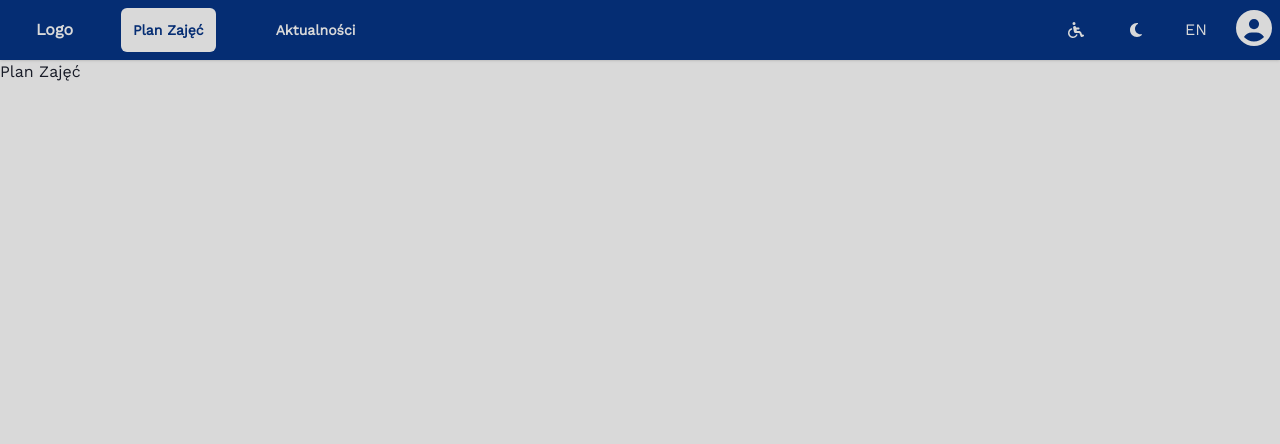
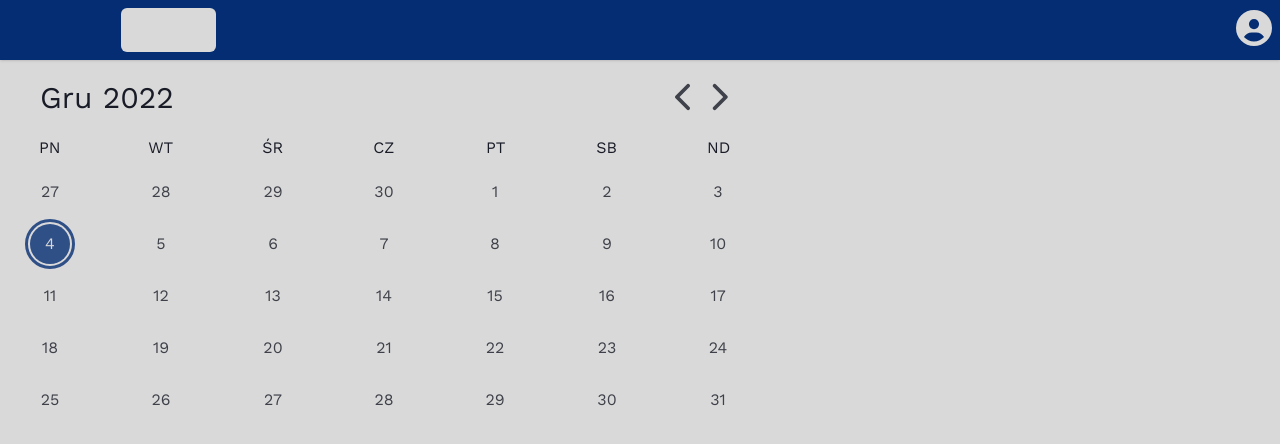
Before and after one commit to UniversityOfGdanskProjects/plan_front, a React (Vite) app: page / in a window 1280 px wide. Shown: the top 444 px of the page. Built offline with nearby package versions, Linux system fonts and the light colour scheme.

Commit message:
added calendar and spash animation

```diff
--- a/package.json
+++ b/package.json
@@ -14,6 +14,7 @@
     "@fortawesome/free-solid-svg-icons": "^6.2.0",
     "@fortawesome/react-fontawesome": "^0.2.0",
     "copy-to-clipboard": "^3.3.3",
+    "date-fns": "^2.29.3",
     "js-cookie": "^3.0.1",
     "react": "^18.2.0",
     "react-dom": "^18.2.0",
--- a/src/App.css
+++ b/src/App.css
@@ -1,10 +1,27 @@
 .tooltip-btn button{
     @apply active:text-secondaryLight dark:active:text-secondaryDark hover:text-secondaryLight dark:hover:text-secondaryDark focus-within:text-secondaryLight dark:focus-within:text-secondaryDark active:bg-primaryLight hover:bg-primaryLight focus-within:bg-primaryLight p-3 rounded-md w-10 h-10 flex items-center justify-center transition-all;
 }
+@keyframes splash {
+    from {
+        opacity: 0;
+        transform: scale(0, 0);
+    }
+    50% {
+        opacity: 1;
+        transform: scale(1.1, 1.1);
+    }
+    to {
+        transform: scale(1, 1);
+    }
+}
+h1,
+h2,
+h3,
 input,
 textarea,
 button,
 select,
 a {
   -webkit-tap-highlight-color: rgba(0,0,0,0);
+  animation: splash 1s ease-in-out normal forwards;
 }
--- /dev/null
+++ b/src/components/Calendar.jsx
@@ -0,0 +1,104 @@
+import {
+  faChevronLeft,
+  faChevronRight,
+} from "@fortawesome/free-solid-svg-icons";
+import { FontAwesomeIcon } from "@fortawesome/react-fontawesome";
+import {
+  add,
+  endOfMonth,
+  endOfWeek,
+  format,
+  isEqual,
+  isSameMonth,
+  isToday,
+  parse,
+  startOfMonth,
+  startOfToday,
+  startOfWeek,
+} from "date-fns";
+import { eachDayOfInterval } from "date-fns/esm";
+import { pl } from "date-fns/locale";
+import React, { useState } from "react";
+
+const Calendar = () => {
+  const today = startOfToday();
+  const [selectedDay, setSelectedDay] = useState(today);
+  const [currentMonth, setCurrentMonth] = useState(format(today, "MMM-yyyy"));
+
+  let firstDayCurrentMonth = parse(currentMonth, "MMM-yyyy", new Date());
+  console.log(firstDayCurrentMonth);
+
+  const days = eachDayOfInterval({
+    start: startOfWeek(startOfMonth(firstDayCurrentMonth)),
+    end: endOfWeek(endOfMonth(firstDayCurrentMonth)),
+  });
+
+  const NextMonth = () => {
+    let firstDayNextMonth = add(firstDayCurrentMonth, { months: 1 });
+    setCurrentMonth(format(firstDayNextMonth, "MMM-yyyy"));
+  };
+
+  const PrevMonth = () => {
+    let firstDayPrevMonth = add(firstDayCurrentMonth, { months: -1 });
+    setCurrentMonth(format(firstDayPrevMonth, "MMM-yyyy"));
+  };
+
+  return (
+    <div aria-label="Calendar" className="md:w-[60%]">
+      <div className="flex justify-between capitalize text-3xl mx-10 my-5">
+        <h2>{format(firstDayCurrentMonth, "MMM yyyy", { locale: pl })}</h2>
+        <div className="flex gap-4">
+          <button onClick={PrevMonth}>
+            <FontAwesomeIcon
+              className="opacity-80 hover:opacity-100"
+              icon={faChevronLeft}
+            />
+          </button>
+          <button onClick={NextMonth}>
+            <FontAwesomeIcon
+              className="opacity-80 hover:opacity-100"
+              icon={faChevronRight}
+            />
+          </button>
+        </div>
+      </div>
+      <div className="grid grid-cols-7 text-center gap-3 mb-3">
+        <h3>PN</h3>
+        <h3>WT</h3>
+        <h3>ŚR</h3>
+        <h3>CZ</h3>
+        <h3>PT</h3>
+        <h3>SB</h3>
+        <h3>ND</h3>
+      </div>
+      <div className="grid grid-cols-7 text-center gap-3">
+        {days.map((day) => (
+          <div key={day.toString()}>
+            <button
+              onClick={() => setSelectedDay(day)}
+              type="button"
+              className={`relative w-10 h-10 rounded-full items-center flex justify-center mx-auto opacity-80 hover:opacity-100 transition-all dark:hover:outline-primaryLight hover:outline-secondaryLight hover:outline-dotted outline-offset-2 ${
+                isToday(day)
+                  ? "dark:bg-primaryLight bg-secondaryLight text-primaryLight  dark:text-secondaryDark outline-primaryLight"
+                  : ""
+              }
+              ${!isSameMonth(day, firstDayCurrentMonth) && "opacity-40"}
+              ${
+                isEqual(day, selectedDay) &&
+                "outline dark:outline-primaryLight outline-secondaryLight"
+              }`}
+            >
+              {format(day, "d", { locale: pl })}
+              <div className="hidden absolute right-1 top-2 bg-emerald-500 w-1 h-1 rounded-full"></div>
+              <div className="hidden absolute right-2 top-2 bg-rose-500 w-1 h-1 rounded-full"></div>
+              <div className="hidden absolute right-2 top-1 bg-cyan-500 w-1 h-1 rounded-full"></div>
+              <div className="hidden absolute right-1 top-1 bg-fuchsia-500 w-1 h-1 rounded-full"></div>
+            </button>
+          </div>
+        ))}
+      </div>
+    </div>
+  );
+};
+
+export default Calendar;
--- a/src/components/Navbar.jsx
+++ b/src/components/Navbar.jsx
@@ -30,7 +30,7 @@ const Navbar = ({ toggleLang }) => {
     <>
       <div
         ref={menu}
-        className="lg:hidden fixed w-screen h-screen flex  top-0 left-0 p-0 m-0 translate-x-[-100%] transition-all duration-300 ease-in-out"
+        className="z-30 md:hidden fixed w-screen h-screen flex  top-0 left-0 p-0 m-0 translate-x-[-100%] transition-all duration-300 ease-in-out"
       >
         <div
           role={"menu"}
@@ -141,10 +141,10 @@ const Navbar = ({ toggleLang }) => {
           className={`flex items-center justify-center p-3 border-primaryLight my-3 md:my-0 ${
             current
               ? "bg-primaryLight text-secondaryLight dark:text-secondaryDark"
-              : "cursor-pointer md:hover:bg-primaryLight md:hover:text-secondaryLight md:dark:hover:text-secondaryDark md:focus:bg-primaryLight md:focus:text-secondaryLight md:dark:focus:text-secondaryDark transition-all"
+              : "cursor-pointer md:hover:bg-primaryLight md:hover:text-secondaryLight md:dark:hover:text-secondaryDark  transition-all"
           } font-bold ${text_size} mx-6 rounded-md `}
         >
-          {text}
+          <h2>{text}</h2>
         </div>
         <hr className="mx-12 h-[2px] rounded bg-primaryLight md:hidden opacity-80" />
       </>
--- a/src/main.jsx
+++ b/src/main.jsx
@@ -3,6 +3,7 @@ import ReactDOM from "react-dom/client";
 import App from "./App";
 import "./index.css";
 import { createBrowserRouter, RouterProvider, Route } from "react-router-dom";
+import Calendar from "./components/Calendar";
 
 const router = createBrowserRouter([
   {
@@ -15,7 +16,7 @@ const router = createBrowserRouter([
       },
       {
         path: "",
-        element: "Plan Zajęć",
+        element: <Calendar />,
       },
       {
         path: "profil",
```
Also changed, not shown: 1 other file (tests, documents, lock files or other folders).
